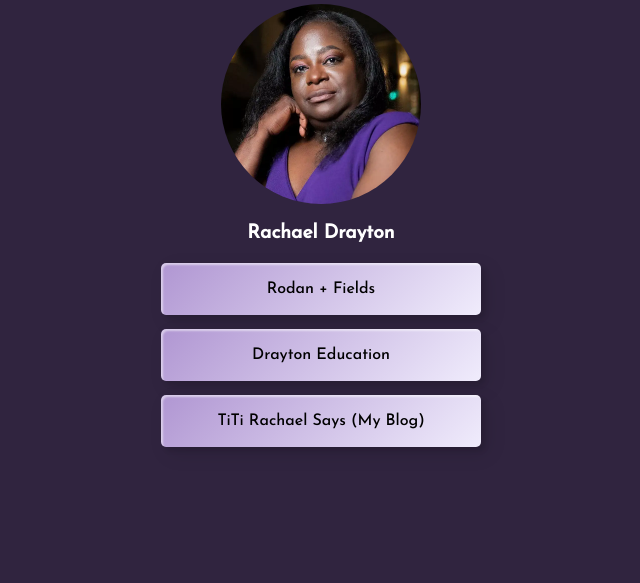
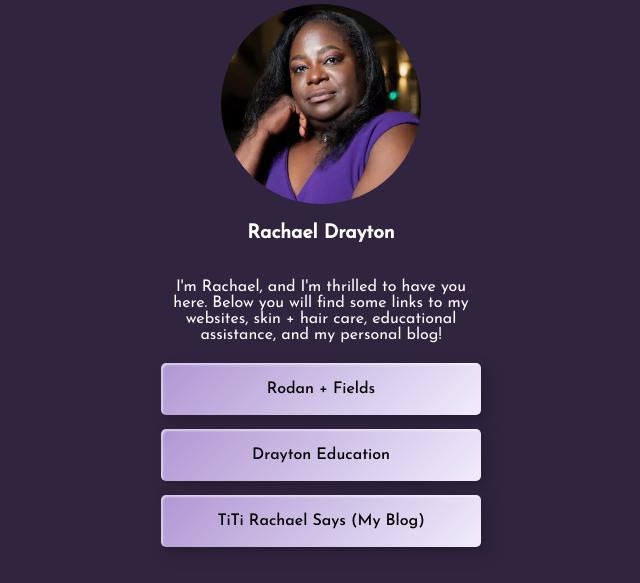
Before and after one commit to ZachF53/RachaelsLinkTree, a Django app: page / in a window 1280 px wide. Shown: the part 111-694 px from the top of the page, without its empty margins (319-959 px from the left). Run offline with Django 5.2, Linux system fonts and the light colour scheme.

Commit message:
about me

```diff
--- a/links/templates/links/index.html
+++ b/links/templates/links/index.html
@@ -14,6 +14,10 @@
 	  </div>
 	  <br>
 	  <span class="profile_name">Rachael Drayton</span>
+	  <br>
+	  <p>
+		I'm Rachael, and I'm thrilled to have you here. Below you will find some links to my websites, skin + hair care, educational assistance, and my personal blog!
+	  </p>
 	</div>
 	<a class="custom-btn btn-8" href="https://rdrayton.myrandf.com/en-us/" target="_blank"> Rodan + Fields </a>
 	<a class="custom-btn btn-8" href="https://www.draytoneducation.com/" target="_blank"> Drayton Education </a>
```
